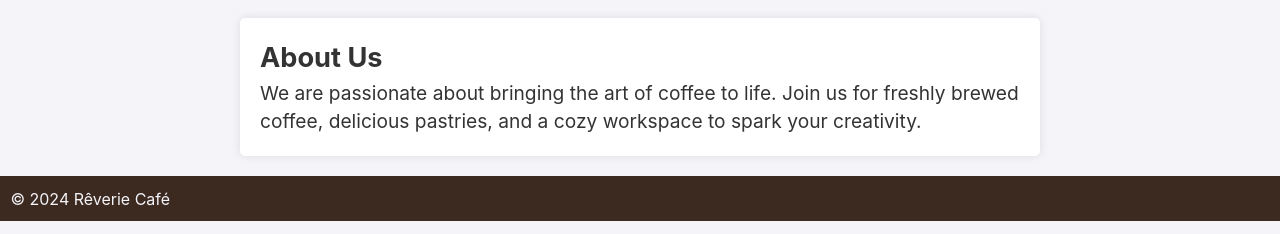
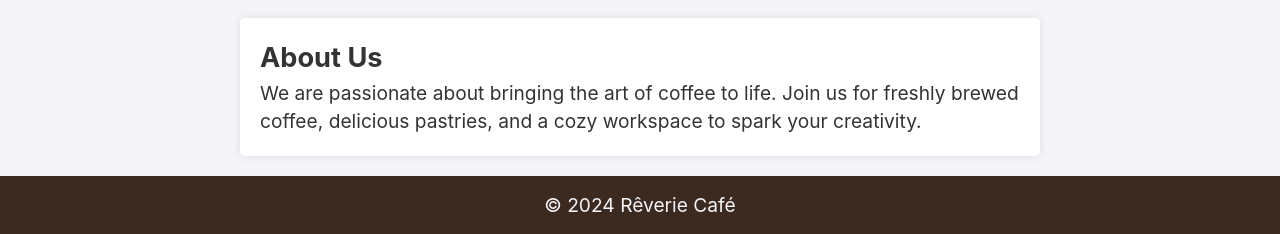
Before and after one commit to smith109/restaurant-page, a website built with webpack: page src/template.html in a window 1280 px wide. Shown: the part 897-1131 px from the top of the page. Built offline with nearby package versions, Linux system fonts and the light colour scheme.

Commit message:
Add styles to the footer

```diff
--- a/src/style.css
+++ b/src/style.css
@@ -113,3 +113,12 @@ div#content .header {
   font-size: 1.3rem;
   font-style: italic;
 }
+
+footer {
+  text-align: center;
+  padding: 0.9rem;
+}
+
+footer p {
+  font-size: 1.2rem;
+}
```
